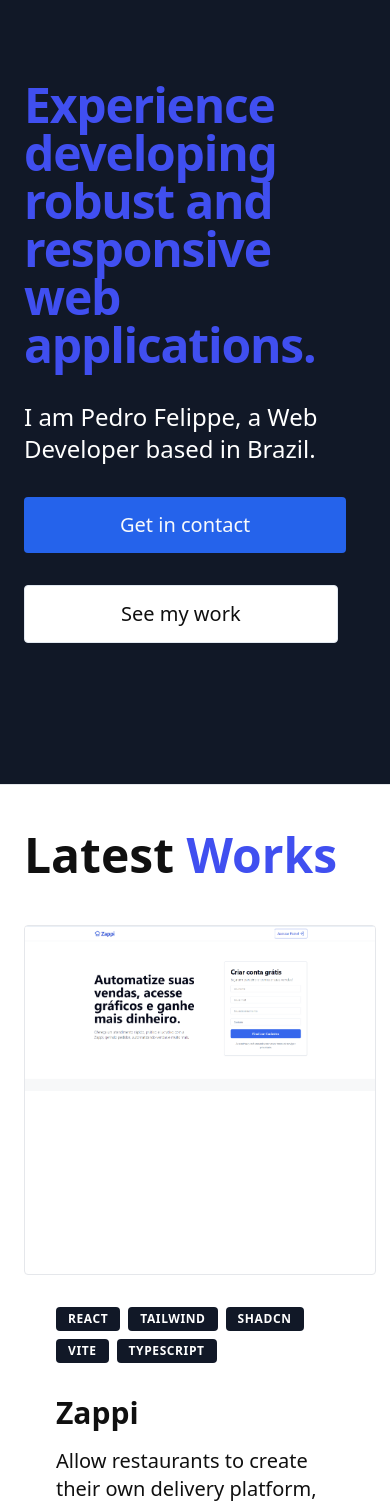
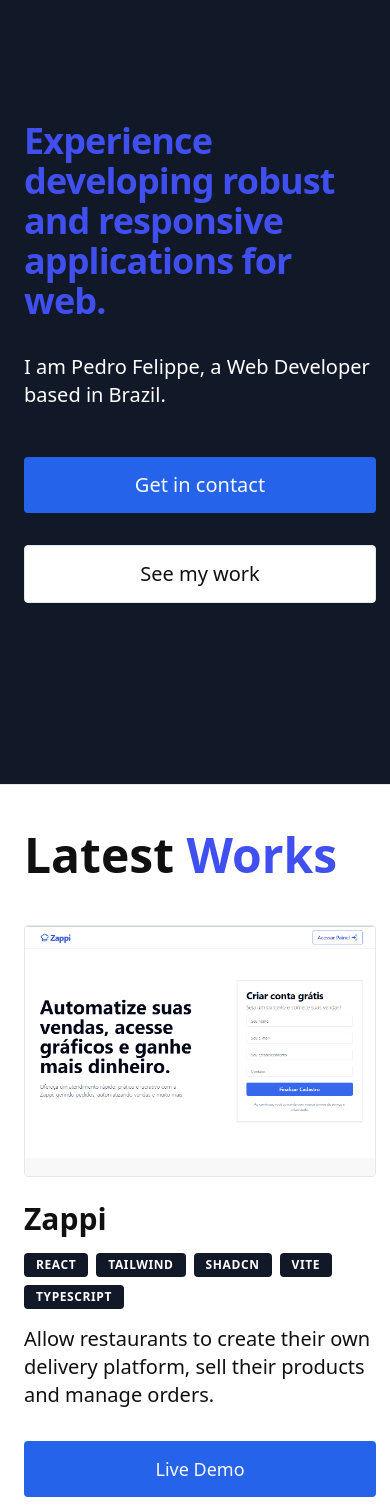
Before and after one commit to pefelippe/Portfolio, a Next.js app: page / in a window 390 px wide. Shown: the part 60-1567 px from the top of the page. Built offline with nearby package versions, Linux system fonts and the light colour scheme.

Commit message:
masi mudanca

```diff
--- a/pages/contact.tsx
+++ b/pages/contact.tsx
@@ -20,7 +20,7 @@ function ContactContent() {
           <h3 className="section-subtitle text-5xl lg:text-6xl">
             Get in <span className="text-blue">Contact</span>
           </h3>
-          <p className="text-2xl max-w-xl text-gray-400">
+          <p className=" text-lg lg:text-2xl max-w-xl text-gray-400">
             Have something in mind? Questions, ideas, or just want to say hi?
             I'm all ears.
           </p>
--- a/src/components/ProjectCard.tsx
+++ b/src/components/ProjectCard.tsx
@@ -34,31 +34,31 @@ function ProjectCard({
       initial={{ opacity: 0, x: initialX }}
       whileInView={{ opacity: 1, x: 0 }}
       transition={{ duration: 0.5 }}
-      className="relative flex min-h-fit h-full items-start text-start lg:flex-row
-       justify-center  flex-col w-full rounded  "
+      className="relative flex min-h-fit h-full items-start text-start lg:flex-row gap-2
+       justify-center flex-col w-full rounded "
     >
       <Link
         href={link}
-        className="relative border rounded overflow-hidden  w-full  h-full min-h-[350px] lg:min-h-[400px] xl:min-h-[600px]"
+        className="relative border rounded overflow-hidden w-full h-full min-h-[250px] lg:min-h-[400px] xl:min-h-[600px]"
         target="_blank"
       >
         <motion.img
           src={imgUrl}
           alt="card image"
-          className="overflow-hidden object-cover h-full  w-full "
+          className="overflow-hidden object-cover w-full rounded h-full min-h-[250px] lg:min-h-[400px] xl:min-h-[600px] "
         />
       </Link>
 
-      <div className="w-full max-w-xl flex flex-col gap-4 items-start justify-center h-full lg:px-10 p-8 ">
-        <Skills technologies={stack} />
-        <div className="w-full flex flex-col gap-4 items-start justify-center py-4">
+      <div className="w-full max-w-xl flex flex-col gap-4 items-start justify-center h-full lg:px-10  my-auto">
+        <div className="w-full flex flex-col gap-4 items-start justify-center py-4 h-full">
           <p className="text-3xl lg:text-4xl font-extrabold">{title}</p>
+          <Skills technologies={stack} />
           <p className="text-xl ">{description}</p>
         </div>
 
-        <div className="flex w-full gap-4 ">
+        <div className="flex max-md:flex-col w-full gap-4 ">
           <Link href={link} className="relative" target="_blank">
-            <Button className="flex items-center gap-2 p-6 px-12 rounded text-lg">
+            <Button className="flex items-center gap-2 p-7 px-12 rounded text-lg  max-sm:w-full ">
               <p>Live Demo</p>
             </Button>
           </Link>
@@ -66,7 +66,7 @@ function ProjectCard({
           <Link href={repo} className="relative" target="_blank">
             <Button
               variant={"outline"}
-              className="flex items-center gap-2 p-6 px-12 rounded text-lg font-medium"
+              className="flex items-center gap-2 p-7 px-12 rounded text-lg font-medium  max-sm:w-full border "
             >
               <GitHubLogoIcon className="h-6 w-6" /> <p>Github</p>
             </Button>
--- a/src/content/Hero.tsx
+++ b/src/content/Hero.tsx
@@ -1,7 +1,14 @@
 /* eslint-disable react/no-unescaped-entities */
 import { GitHubLogoIcon } from "@radix-ui/react-icons";
 import { motion } from "framer-motion";
-import { ArrowBigLeft, ArrowBigRight, ArrowLeft, ArrowRight, File, LinkedinIcon } from "lucide-react";
+import {
+  ArrowBigLeft,
+  ArrowBigRight,
+  ArrowLeft,
+  ArrowRight,
+  File,
+  LinkedinIcon,
+} from "lucide-react";
 import { Link as ScrollLink } from "react-scroll";
 
 import AnimatedBtn from "../components/animated/AnimatedBtn";
@@ -16,38 +23,47 @@ export default function Hero() {
       id="about-content"
       className="content-intern gap-6 xl:gap-20 justify-start text-start items-center lg:flex-row min-h-screen"
     >
-      <motion.img
-        src="./assets/avatar-pdr.png"
-        className="max-h-[350px]  h-full lg:min-h-[400px] xl:min-h-[500px] rounded-md  object-cover  max-lg:hidden "
-      />
       <div className="flex flex-col gap-8 justify-start h-full my-auto items-start max-w-4xl max-sm:max-w-md">
-        <p className="max-sm:text-5xl text-6xl lg:text-7xl font-bold text-blue tracking-tight">
-          Experience developing robust and responsive web applications.
+        <p className="max-sm:text-4xl text-6xl lg:text-7xl font-bold text-blue tracking-tight">
+          Experience developing robust and responsive applications for web.
         </p>
-        <span className="text-2xl font-light max-w-2xl">
+        <span className="text-xl font-thin ">
           I am Pedro Felippe, a Web Developer based in Brazil.
         </span>
 
         <motion.div
           className="flex justify-start max-sm:flex-col max-sm:gap-8 relative w-full
-            items-start sm:space-x-8 "
+            items-start sm:space-x-8 max-sm:pt-4"
         >
-          <ScrollLink to="contact-content" offset={-50}>
-            <Button className="text-xl py-7 px-10 rounded items-center gap-1 max-sm:px-24 max-sm:max-w-md">
+          <ScrollLink
+            to="contact-content"
+            offset={-50}
+            className="max-sm:w-full"
+          >
+            <Button className="text-xl py-7 px-10 rounded items-center gap-1  max-sm:w-full ">
               Get in contact
             </Button>
           </ScrollLink>
 
-          <ScrollLink to="projects-container" offset={-100}>
+          <ScrollLink
+            to="projects-container"
+            offset={-100}
+            className="max-sm:w-full"
+          >
             <Button
               variant="outline"
-              className="text-xl py-7 px-10 rounded items-center gap-1 max-sm:w-full text-[#101010] max-sm:px-24 max-sm:max-w-md"
+              className="text-xl py-7 px-10 rounded items-center gap-1 max-sm:w-full text-[#101010] "
             >
               See my work
             </Button>
           </ScrollLink>
         </motion.div>
       </div>
+
+      <motion.img
+        src="./assets/avatar-pdr.png"
+        className="max-h-[350px]  h-full lg:min-h-[400px] xl:min-h-[450px] rounded-md  object-cover  max-lg:hidden "
+      />
     </motion.div>
   );
 }
--- a/src/content/ProjectContent.tsx
+++ b/src/content/ProjectContent.tsx
@@ -16,7 +16,7 @@ function Projects() {
         Latest <span className="text-blue">Works</span>
       </h3>
 
-      <div className="flex flex-col gap-20 w-full items-start h-full min-h-fit ">
+      <div className="flex flex-col gap-20 w-full items-start h-full min-h-fit justify-center ">
         {projects?.map((proj) => {
           return (
             <ProjectCard
```
